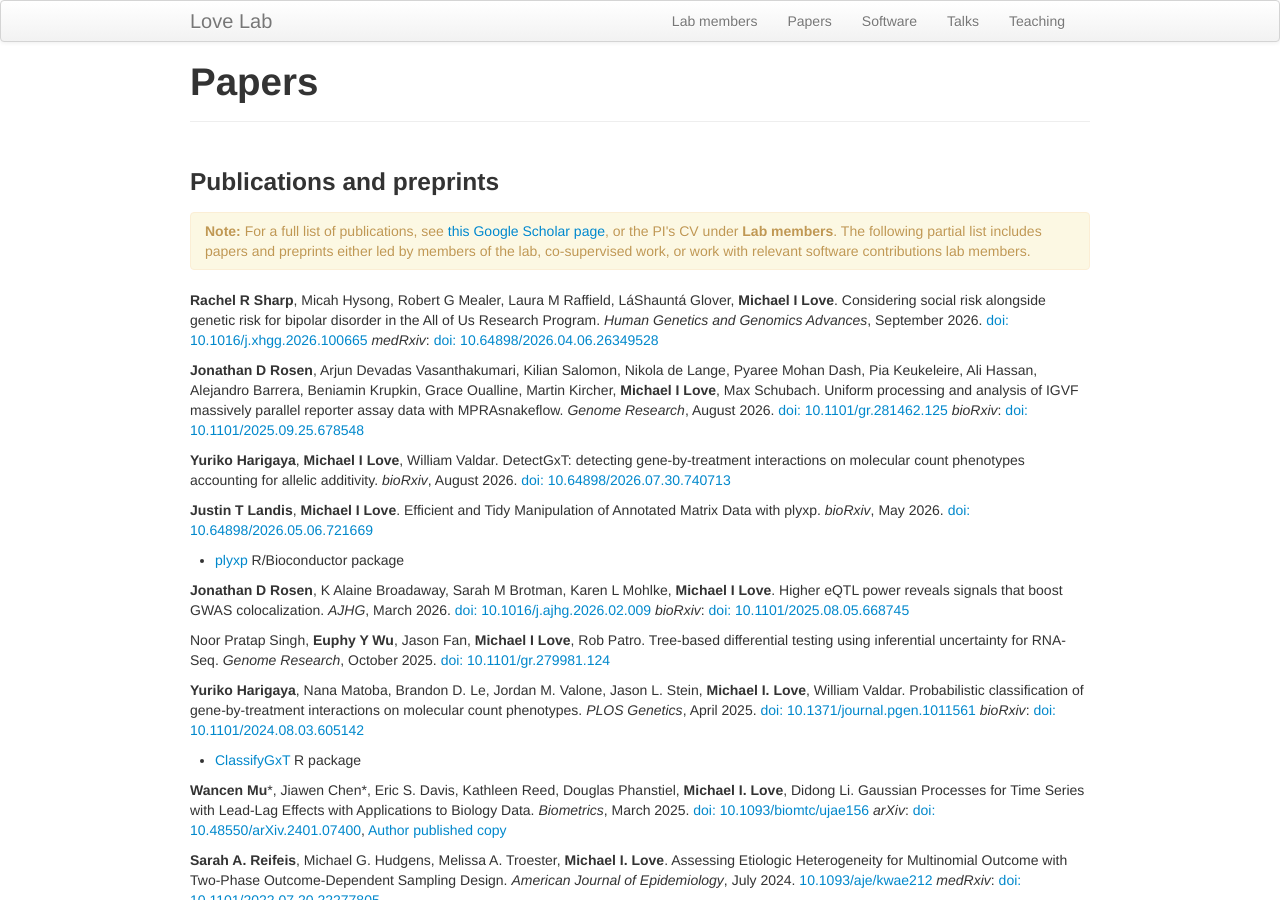
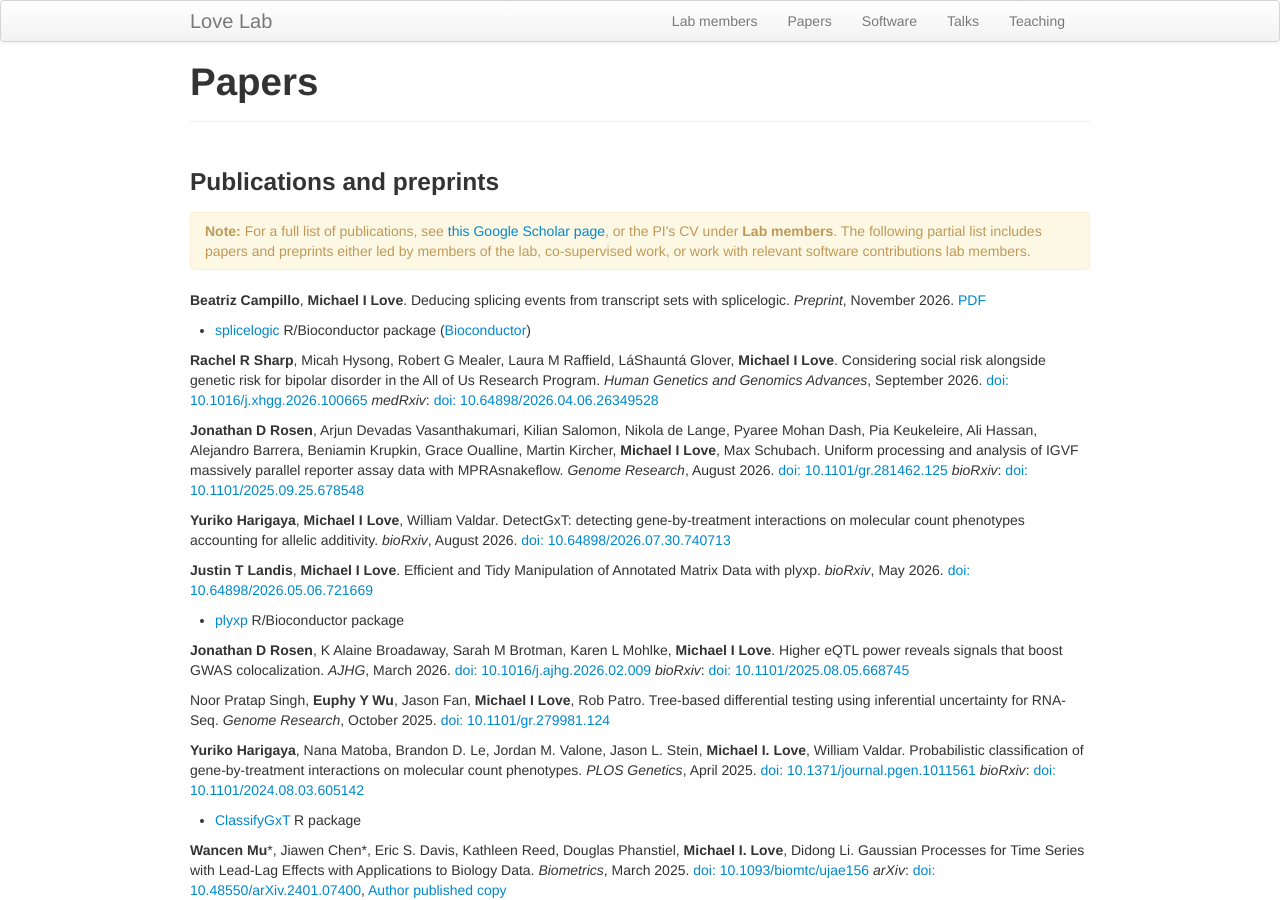
Before and after one commit to mikelove/mikelove.github.io, a Jekyll site: the page built from pages/papers.md, in a window 1280 px wide and 900 px high. Built offline with Jekyll 4.4.1, drawn with Linux system fonts in a browser that asks for light colours.

Commit message:
add splicelogic pdf

```diff
--- a/pages/papers.md
+++ b/pages/papers.md
@@ -13,6 +13,14 @@ The following partial list includes papers and preprints either led by members
 of the lab, co-supervised work, or work with relevant software
 contributions lab members.
 </div>
+
+**Beatriz Campillo**, **Michael I Love**.
+Deducing splicing events from transcript sets with splicelogic.
+*Preprint*, November 2026.
+[PDF](../assets/splicelogic.pdf)
+
+* [splicelogic](https://thelovelab.github.io/splicelogic/) R/Bioconductor package
+  ([Bioconductor](https://www.bioconductor.org/packages/splicelogic))
 
 **Rachel R Sharp**, Micah Hysong, Robert G Mealer, Laura M Raffield, LáShauntá Glover, **Michael I Love**.
 Considering social risk alongside genetic risk for bipolar disorder in the All of Us Research Program.
```
Also changed, not shown: 1 other file.
